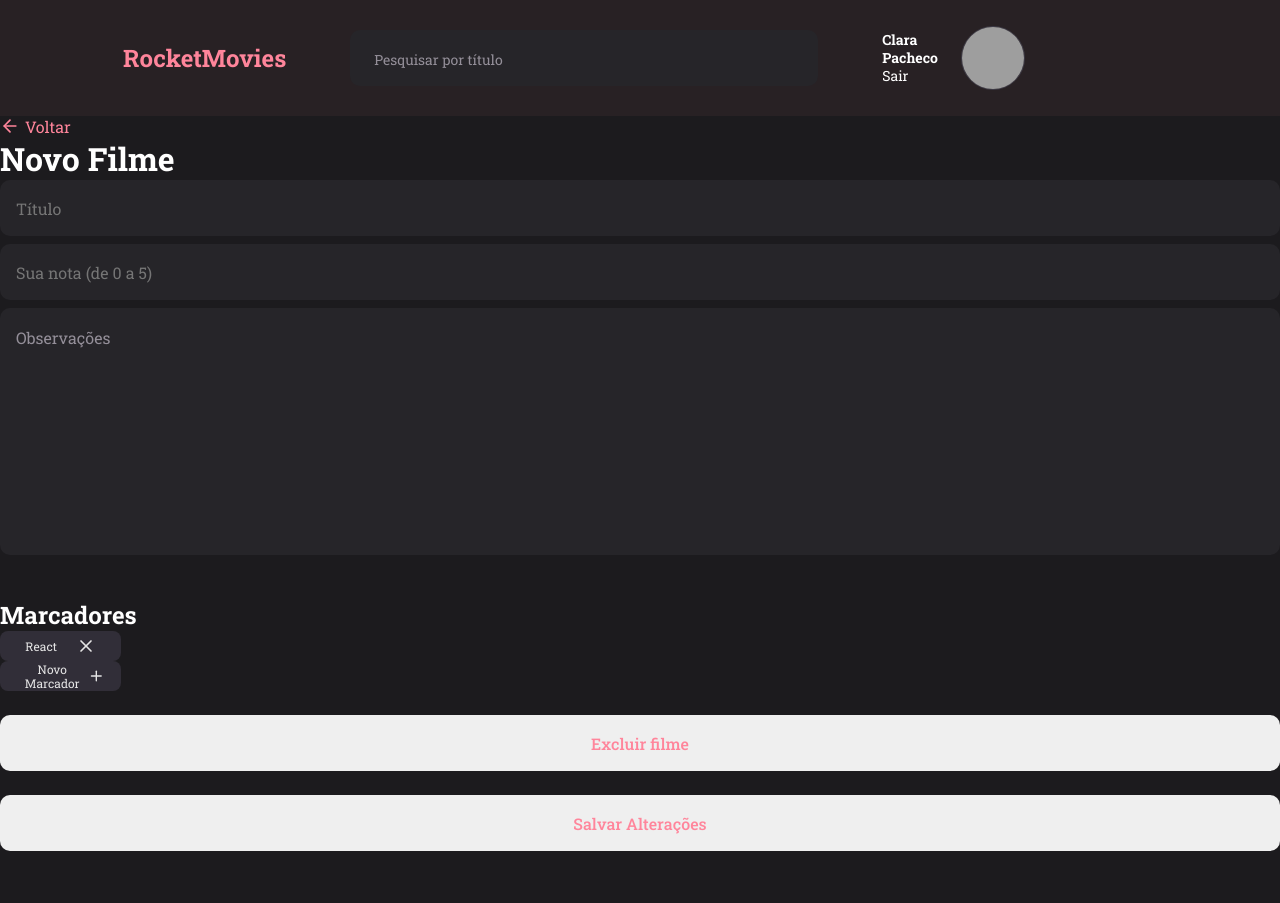
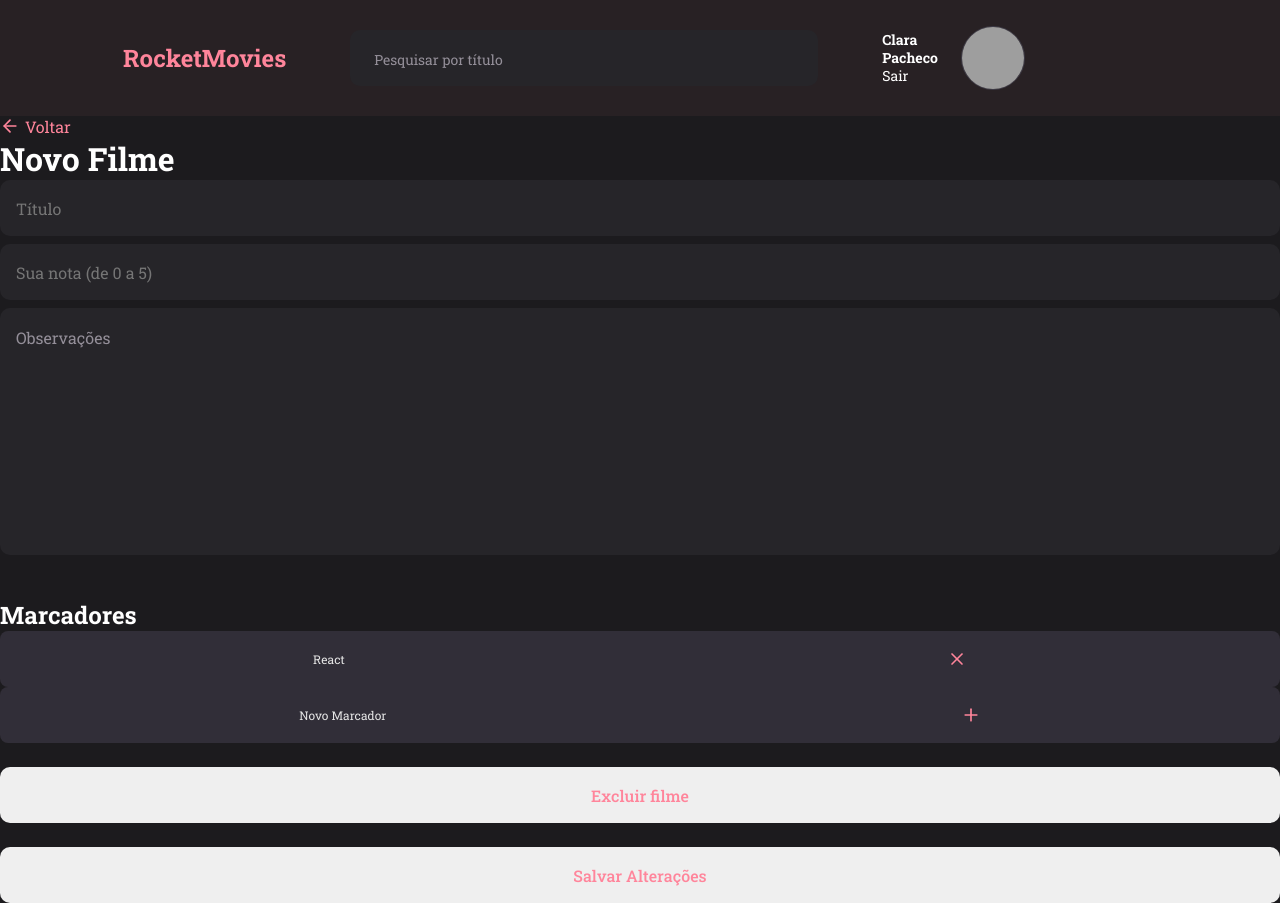
Before and after one commit to Clara-Pacheco/rocketMovies, a React (Vite) app: page / in a window 1280 px wide. Before the commit the page ends 851 px from the top, so only its background shows below. Built offline with nearby package versions, Linux system fonts and the light colour scheme; grey boxes are pictures that could not be loaded.

Commit message:
Change width and height, delete border none and add ternary conditional for background color and border

```diff
--- a/src/Components/Tag/styles.js
+++ b/src/Components/Tag/styles.js
@@ -2,21 +2,25 @@ import styled from "styled-components";
 
 export const Container = styled.div`
 
-  width: 121px;
-  height: 30px;
+  width: auto;
+  height: 56px;
   padding: 8px 16px;
 
   display: flex;
   align-items: center;
   justify-content: space-around;
-  margin-right: 8px;
+  gap: 8px;
 
-  background-color: ${({ theme }) => theme.COLORS.BUTTON_TEXT};
+  background-color: ${({ theme, isNew }) => isNew ? "transparent" : theme.COLORS.BUTTON_TEXT };
+  border: ${({ theme, isNew }) => isNew ? `1px dashed ${theme.COLORS.PLACEHOLDER_ICONS_COLOR}`: "none"};
   color: ${({ theme }) => theme.COLORS.TAG_TEXT};
-  border: none;
   border-radius: 8px;
 
   font-size: 12px;
   line-height: 14px;
   text-align: center;
+
+  svg {
+    color: ${({ theme }) => theme.COLORS.PINK};
+  }
 `;
```
